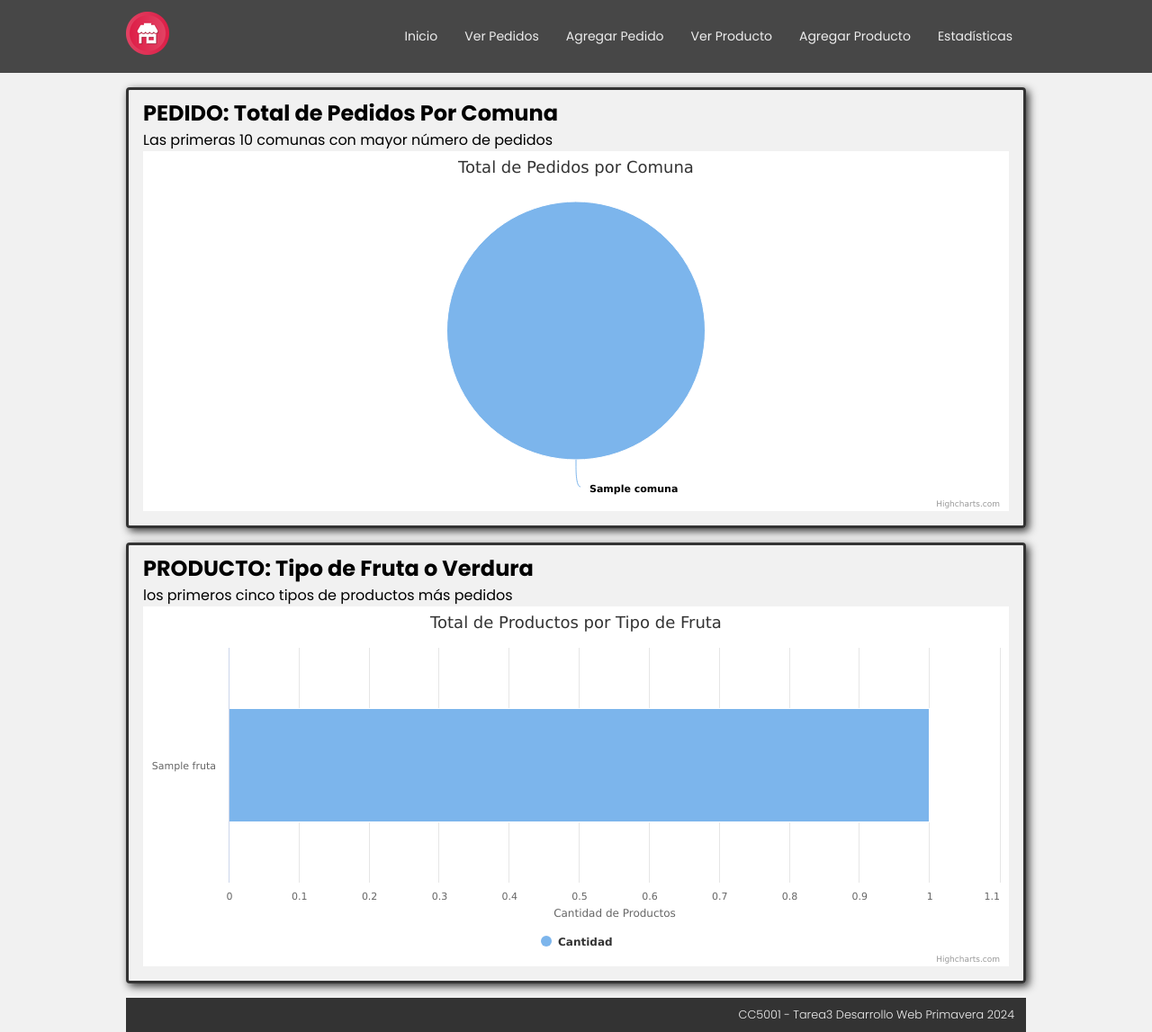
After one commit to nx-mocaccino/CC5002-Aplicacion-Web, a Flask app: page /graficos_resumen in a window 1280 px wide. The commit adds this page. Shown: the whole page at 90% size. Run offline with Flask 3, Linux system fonts and the light colour scheme; tables that the repository leaves empty hold one stand-in row (values such as "Sample post").

Commit message:
3/3 desarrollo tarea3 completado

```diff
--- a/app/app.py
+++ b/app/app.py
@@ -230,5 +230,44 @@ def get_information_table_pedido(page):
         print(data)
         return jsonify(data), 200
 
+
+@app.route('/graficos_resumen', methods=['GET'])
+def graficos_resumen():
+    return render_template('pages/graficos_resumen.html')
+
+
+@app.route('/get-stats-data-pedido', methods=['GET'])
+def get_stats_data():
+    db_response = db.get_stats_pedidos_by_commune()
+    data = list()
+    directdata = db_response[:10]
+    others = db_response[10:]
+    print(others)
+    for response in directdata:
+        data.append({
+            "comuna": response[0],
+            "cantidad": response[1]
+        })
+    data.append({
+        "comuna": "Otros",
+        "cantidad": f"{len(others)}"})
+    return jsonify(data)
+
+@app.route('/get-stats-data-producto', methods=['GET'])
+def get_stats_data_product():
+    data = list()
+    db_response  = db.get_stats_total_frutas_verduras()
+
+    for response in db_response[:5]:
+        data.append({
+            "tipo": response[0],
+            "cantidad": response[1]
+        })
+
+    print(data)
+    return jsonify(data)
+
+
+
 if __name__ == '__main__':
     app.run(debug=True)
--- a/app/database/db.py
+++ b/app/database/db.py
@@ -133,5 +133,19 @@ def insert_picture(path, filename,  product_id):
     conn.commit()
     return cursor.lastrowid
 
+def get_stats_pedidos_by_commune():
+    conn = get_conn()
+    cursor = conn.cursor()
+    cursor.execute(QUERY_DICT["get_stats_pedidos_by_commune"])
+    results = cursor.fetchall()
+    return results
+
+def get_stats_total_frutas_verduras():
+    conn = get_conn()
+    cursor = conn.cursor()
+    cursor.execute(QUERY_DICT["get_stats_total_frutas_verduras"])
+    results = cursor.fetchall()
+    return results
+
 if __name__ == "__main__":
     print(get_regions())
--- a/app/database/queries.json
+++ b/app/database/queries.json
@@ -27,6 +27,10 @@
     "get_region_by_id": "SELECT id, nombre FROM region WHERE id=%s",
 
     "get_products": "SELECT id, tipo, descripcion, comuna_id, nombre_productor, email_productor, celular_productor FROM producto ORDER BY id DESC LIMIT %s, 5",
-    "get_pedidos": "SELECT id, tipo, descripcion, comuna_id, nombre_comprador, email_comprador, celular_comprador FROM pedido ORDER BY id DESC LIMIT %s, 5"
+    "get_pedidos": "SELECT id, tipo, descripcion, comuna_id, nombre_comprador, email_comprador, celular_comprador FROM pedido ORDER BY id DESC LIMIT %s, 5",
+
+    "get_stats_pedidos_by_commune": "SELECT COM.nombre, COUNT(*) FROM pedido PED, comuna COM WHERE PED.comuna_id = COM.id GROUP BY PED.comuna_id ORDER BY COUNT(*) DESC",
+    "get_stats_total_frutas_verduras": "SELECT TVF.nombre, COUNT(*) FROM tipo_verdura_fruta TVF, producto_verdura_fruta PVF WHERE TVF.id=PVF.tipo_verdura_fruta_id GROUP BY TVF.id ORDER BY COUNT(*) DESC"
   }
+
 }
--- a/app/static/css/ver-productos.css
+++ b/app/static/css/ver-productos.css
@@ -206,7 +206,7 @@ table tr td:last-child {
 
 #information-content > div:first-child div  {
   display: block;
-  padding: 10px;
+  padding: 5px;
   width: 100%;
   min-width: 40vh;
   height: 100%;
@@ -217,4 +217,5 @@ table tr td:last-child {
 #information-content img{
   border: 0.2em solid var(--black-color);
   display: block;
+  width: 100%;
 }
--- a/app/static/js/loading-options.js
+++ b/app/static/js/loading-options.js
@@ -1,5 +1,5 @@
 function charge_product(key){
-  if (key === "vacio"){
+  if (key === ""){
     document.getElementById("producto").innerHTML = "";
     var option = document.createElement("option");
     option.text = "Seleccionar";
--- /dev/null
+++ b/app/static/js/stats.js
@@ -0,0 +1,110 @@
+Highcharts.chart('circle-contaniner', {
+    chart: {
+        type: 'pie'
+    },
+    title: {
+        text: 'Total de Pedidos por Comuna'
+    },
+    series: [{
+        name: 'Pedidos',
+        data: []
+    }],
+    accessibility: {
+        enabled: false
+    }
+});
+
+
+
+
+fetch("get-stats-data-pedido", {
+    method: "GET",
+    headers: {
+        "Content-Type": "application/json",
+    },
+}).then ((response) => {
+    if (!response.ok) {
+        throwError(response.statusText);
+    }
+    return response.json();
+}).then((data) => {
+    let parseData = data.map((item) => {
+        return {
+            name: item.comuna,
+            y: item.cantidad,
+        };
+    });
+    // query graph
+    const chart = Highcharts.charts.find((chart) => chart.renderTo.id === "circle-contaniner");
+
+    chart.update({
+        series: [
+            {
+                data: parseData,
+            },
+        ],
+    });
+}).catch((error) => {
+    console.error("Error:", error);
+}
+);
+
+Highcharts.chart('bar-container', {
+    chart: {
+        type: 'bar'
+    },
+    title: {
+        text: 'Total de Productos por Tipo de Fruta'
+    },
+
+    xAxis: {
+        categories: []
+    },
+    yAxis: {
+        title: {
+            text: 'Cantidad de Productos'
+        }
+    },
+    series: [{
+        name: 'Cantidad',
+        data: [25, 30, 20, 15, 35].map(value => parseInt(value))
+    }],
+    accessibility: {
+        enabled: false
+    }
+});
+
+
+fetch("get-stats-data-producto", {
+    method: "GET",
+    headers: {
+        "Content-Type": "application/json",
+    },
+}).then((response) => {
+    if (!response.ok) {
+        throw new Error(response.statusText);
+    }
+    return response.json();
+}).then((data) => {
+    let parseData = data.map((item) => {
+
+        return {
+            category: item.tipo,
+            value: item.cantidad
+        };
+    });
+    console.log(parseData);
+    // Actualizar el gráfico
+    const chart = Highcharts.charts.find((chart) => chart.renderTo.id === "bar-container");
+
+    chart.update({
+        xAxis: {
+            categories: parseData.map(item => item.category)
+        },
+        series: [{
+            data: parseData.map(item => item.value)
+        }]
+    });
+}).catch((error) => {
+    console.error("Error:", error);
+});
--- a/app/static/js/validation.js
+++ b/app/static/js/validation.js
@@ -75,7 +75,7 @@ function isValidPhone(phone) {
 }
 function isValidTypeProduct(category) {
   const trimmedInput = category.value.trim();
-  return trimmedInput !== "vacio";
+  return trimmedInput !== "";
 }
 function isValidDescription(description) {
   // validar que solo sea texto
@@ -105,7 +105,7 @@ function isValidProducto(producto) {
   }
   for (let i = 0; i < selectedOps.length; i++) {
     console.log(selectedOps[i].value);
-    if (selectedOps[i].value === "vacio") {
+    if (selectedOps[i].value === "") {
       return { valid: false, message: "'Por seleccionar' no valido." };
     }
   }
--- a/app/templates/includes/footer.html
+++ b/app/templates/includes/footer.html
@@ -1,8 +1,7 @@
 <footer>
-    <div class="container">
+  <div class="container">
       <div class="footer-content">
-        <p class="text-xs">CC5001 <div class="text-xs" id="roll">Tarea3 Desarrollo Web Primavera 2024</div></p>
-
+          <p class="text-xs">CC5001 - Tarea3 Desarrollo Web Primavera 2024</p>
       </div>
-    </div>
+  </div>
 </footer>
--- a/app/templates/includes/full_image.html
+++ b/app/templates/includes/full_image.html
@@ -1,6 +1,6 @@
-<div class="mask-modal" id="mask-modal_large-image" role="dialog">
+<div class="mask-modal" id="mask-modal_large-image">
   <div class="modal" role="alert" id="modal_large-image">
-    <img src="" alt="Imagen Producto Completa" id="large-image"/>
-    <button class="close-modal" role="button">X</button>
+    <img src="{{url_for('static', filename='images/check.jpg')}}" alt="Imagen Producto Completa" id="large-image"/>
+    <button class="close-modal">X</button>
   </div>
 </div>
--- a/app/templates/includes/informacion-producto.html
+++ b/app/templates/includes/informacion-producto.html
@@ -1,7 +1,4 @@
 <div class="information-content container-hidden" id = "information-content">
-  <!-- <div class="image">
-      <img id="prodimage" src="../images/normal-images/palta.png" alt="Imagen de producto" width="640" height="480" />
-    </div> -->
   <div class="info">
     <div>
       <h2>Información Producto</h2>
@@ -15,5 +12,5 @@
       <p id="descripcion"></p>
     </div>
   </div>
-  <img src="" alt="foto640x480" id="foto640x480"/>
+  <img src="{{url_for('static', filename='images/check.jpg')}}" alt="foto640x480" id="foto640x480"/>
 </div>
--- a/app/templates/includes/navigation.html
+++ b/app/templates/includes/navigation.html
@@ -13,6 +13,7 @@
             <li><a href="{{url_for('agregar_pedido')}}"> Agregar Pedido </a></li>
             <li><a href="{{url_for('ver_producto', key=0)}}"> Ver Producto </a></li>
             <li><a href="{{url_for('agregar_producto')}}"> Agregar Producto </a></li>
+            <li><a href="{{url_for('graficos_resumen')}}"> Estadísticas </a></li>
           </ul>
         </div>
       </div>
--- a/app/templates/layouts/base.html
+++ b/app/templates/layouts/base.html
@@ -16,6 +16,7 @@
     <body data-context="{% block context %}{% endblock %}">
     {% block popup %}{% endblock %}
     {% block header %}{% endblock %} {% block content %} {% endblock %} {% block footer %}{% endblock %}
+
+    {% block js %}{% endblock %}
   </body>
-    {% block js %}{% endblock %}
 </html>
--- /dev/null
+++ b/app/templates/pages/graficos_resumen.html
@@ -0,0 +1,44 @@
+{% extends 'layouts/base.html' %}
+
+{% block title %}Minimercado RickRolling{% endblock %}
+
+{% block css %}
+<link rel="stylesheet" type="text/css" href="{{url_for('static', filename='css/index.css')}}" />
+<link rel="stylesheet" type="text/css" href="{{url_for('static', filename='css/ver-productos.css')}}" />
+{% endblock %}
+
+{% block context %}ver-pedido{% endblock %}
+
+{% block header %}
+{% include 'includes/navigation.html'%}
+{% endblock %}
+
+{% block content %}
+<main>
+  <div class="container" id="container1">
+    <div class="information-content">
+        <h2>PEDIDO: Total de Pedidos Por Comuna</h2>
+        <p>Las primeras 10 comunas con mayor número de pedidos</p>
+      <div id = "circle-contaniner"></div>
+    </div>
+  </div>
+
+  <div class="container" id="container">
+    <div class="information-content">
+        <h2>PRODUCTO: Tipo de Fruta o Verdura</h2>
+        <p>los primeros cinco tipos de productos más pedidos</p>
+      <div id = "bar-container"></div>
+    </div>
+  </div>
+
+</main>
+{% endblock %}
+
+{% block footer %}
+{% include 'includes/footer.html' %}
+{% endblock %}
+
+{% block js %}
+<script src="https://code.highcharts.com/highcharts.js"></script>
+<script src="{{url_for('static', filename='js/stats.js')}}"></script>
+{% endblock %}
--- a/app/templates/pages/index.html
+++ b/app/templates/pages/index.html
@@ -37,5 +37,5 @@
 {% endblock %}
 
 {% block js %}
-<script src="../../static/js/popup.js"></script>
+<script src="{{url_for('static', filename='js/popup.js')}}"></script>
 {% endblock %}
--- a/app/templates/pages/ver-producto.html
+++ b/app/templates/pages/ver-producto.html
@@ -18,7 +18,6 @@
 {% endblock %}
 
 {% block content %}
-{% include 'includes/full_image.html' %}
 
 <main>
   <div class="container" id="container">
@@ -53,6 +52,7 @@
         <button class="btn" id="btn-next">Siguientes</button>
       </div>
     </div>
+  </div>
 </main>
 {% endblock %}
 
```
Also changed, not shown: app/templates/pages/agregar-pedido.html (+4 -4 lines), app/templates/pages/agregar-producto.html (+4 -4 lines), app/templates/pages/ver-pedido.html (+19 -6 lines).
